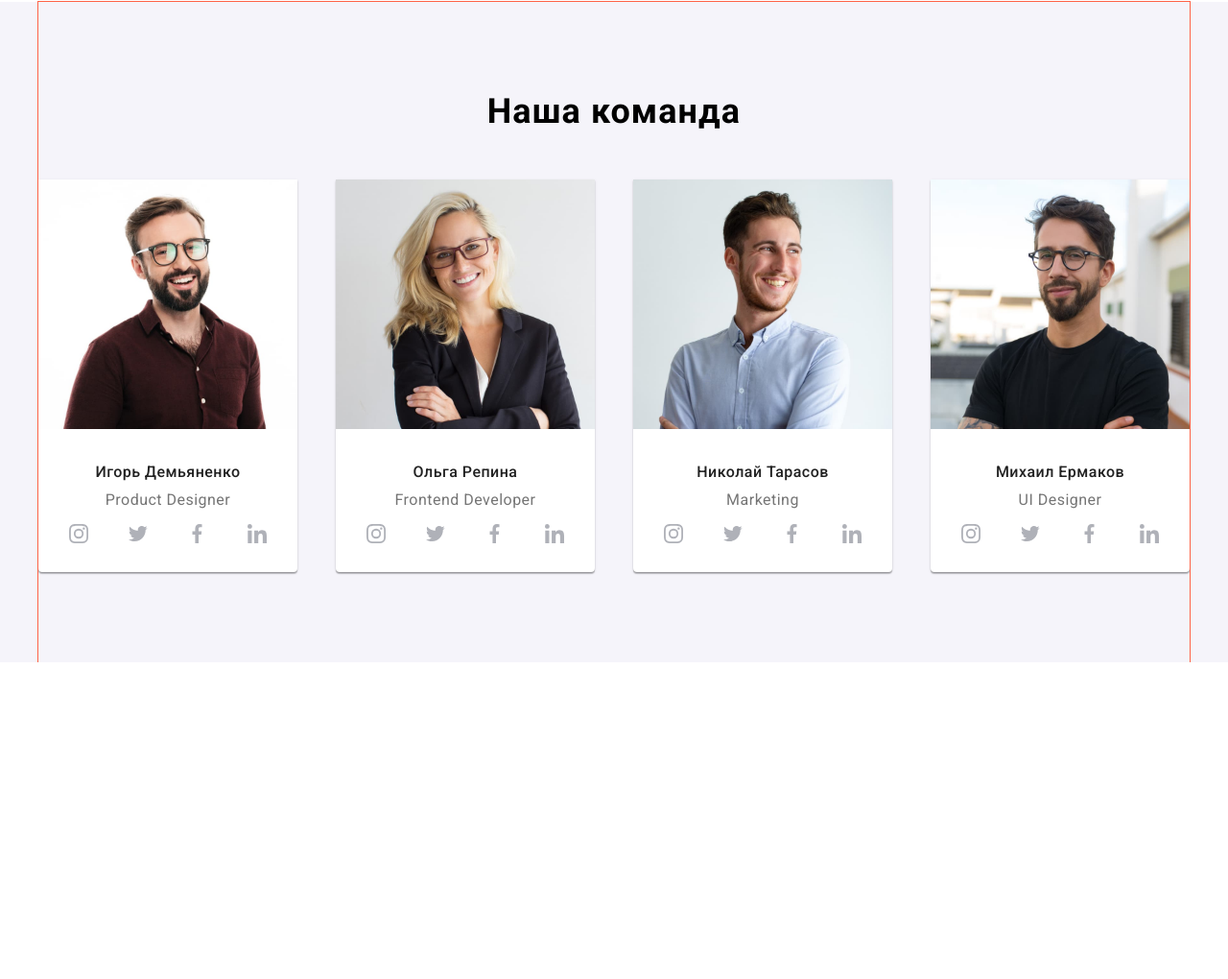
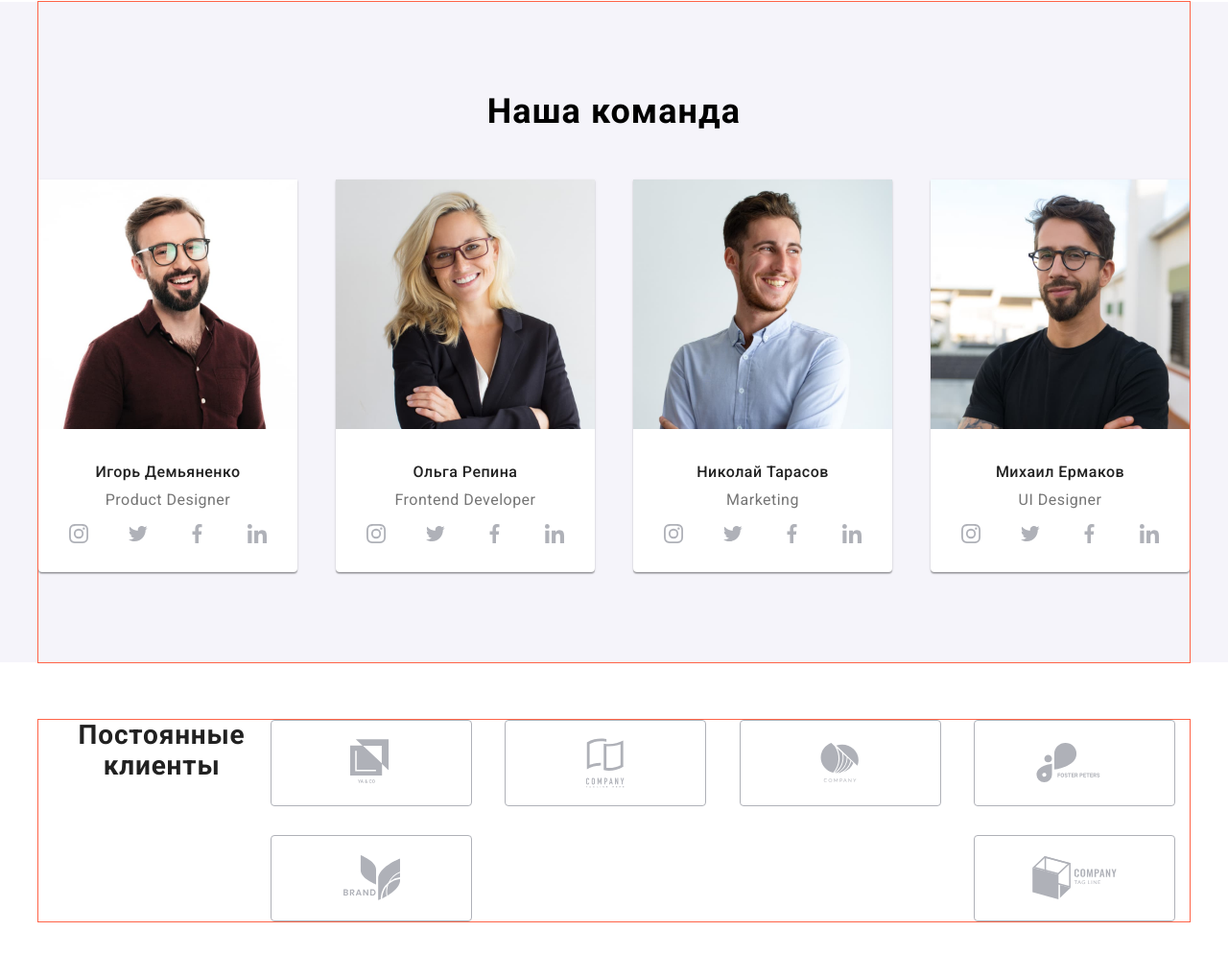
Before and after one commit to AndreyKeleberda/goit-markup-hw-08, a plain HTML site: page index.html in a window 1280 px wide. Shown: the part 1608-2628 px from the top of the page at 96% size. Before the commit the page ends 2298 px from the top, so only its background shows below. Drawn offline with nearby package versions, Linux system fonts and the light colour scheme.

Commit message:
add clients mobile

```diff
--- a/index.html
+++ b/index.html
@@ -103,9 +103,9 @@
         <!--our team-->
         <section class="our-team">
             <div class="container our-team-container">
-                <!-- <div class="our-team-title"> -->
+                <div class="our-team-title">
                 <h2>Наша команда</h2>
-                <!-- </div> -->
+                </div>
                 <ul class="our-team-list">
                     <li class="item">
                         <img src="./images/img.jpg" alt="Игорь Демьяненко">
@@ -259,7 +259,7 @@
             </div>
         </section>
         <!--cliens-->
-        <!-- <section class="client">
+        <section class="client">
                     <div class="container">
                         <h2 class="client-title">Постоянные клиенты</h2>
                         <ul class="client-list">
@@ -308,7 +308,7 @@
 
                         </ul>
                     </div>
-        </section> -->
+        </section>
     </main>
     <!-- <footer class="footer">
         <div class="container footer-block">
--- a/sass/layout/_clients.scss
+++ b/sass/layout/_clients.scss
@@ -1,33 +1,32 @@
-/*CLIENT*/
-
 .client {
-  padding-top: 94px;
-  padding-bottom: 94px;
+  padding-top: 60px;
+  padding-bottom: 60px;
 }
 
 .client-title {
   font-family: Roboto;
   font-style: normal;
   font-weight: bold;
-  font-size: 36px;
+  font-size: 28px;
   line-height: 1.17;
   text-align: center;
   letter-spacing: 0.03em;
   color: var(--title-text-color);
-  margin: 0px auto 50px;
+  margin: 0px auto 30px;
 }
 
 .client-list {
   display: flex;
-  align-items: center;
-  justify-content: center;
+  flex-wrap: wrap;
+  justify-content: space-between;
 }
 
 .client-link {
   display: flex;
   justify-content: center;
   align-items: center;
-  width: 170px;
+  width: 100%;
+  width: 210px;
   height: 90px;
 
   border: 1px solid #afb1b8;
@@ -39,6 +38,10 @@
     transition-duration: 500ms;
     transition-timing-function: cubic-bezier(0.4, 0, 0.2, 1);
   }
+}
+
+.client-item:nth-child(-n + 4) {
+  margin-bottom: 30px;
 
   &:hover .client-icon,
   &:focus .client-icon {
@@ -49,10 +52,6 @@
   }
 }
 
-.client-item:not(:last-child) {
-  margin-right: 30px;
-}
-
 .client-icon {
   fill: #afb1b8;
 
```
Also changed, not shown: css/main.css, css/main.min.css, 2 other files.
